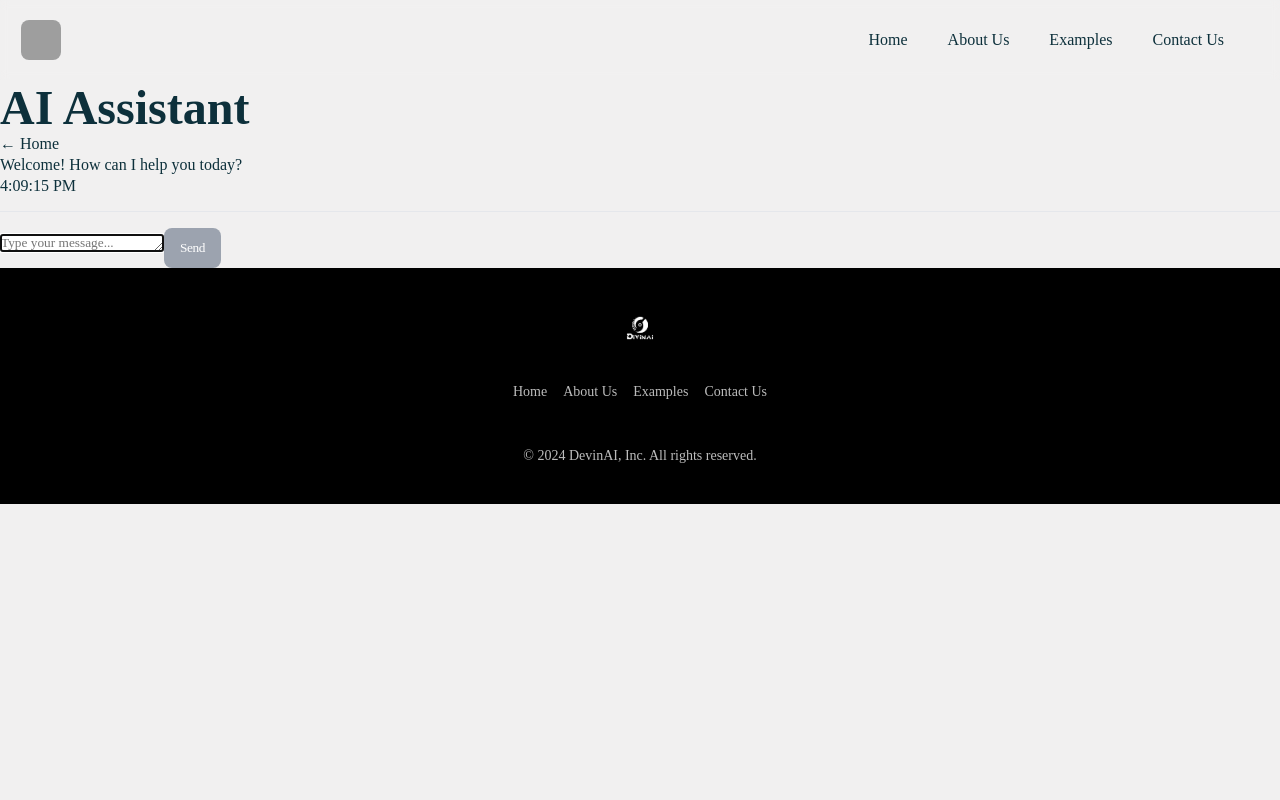
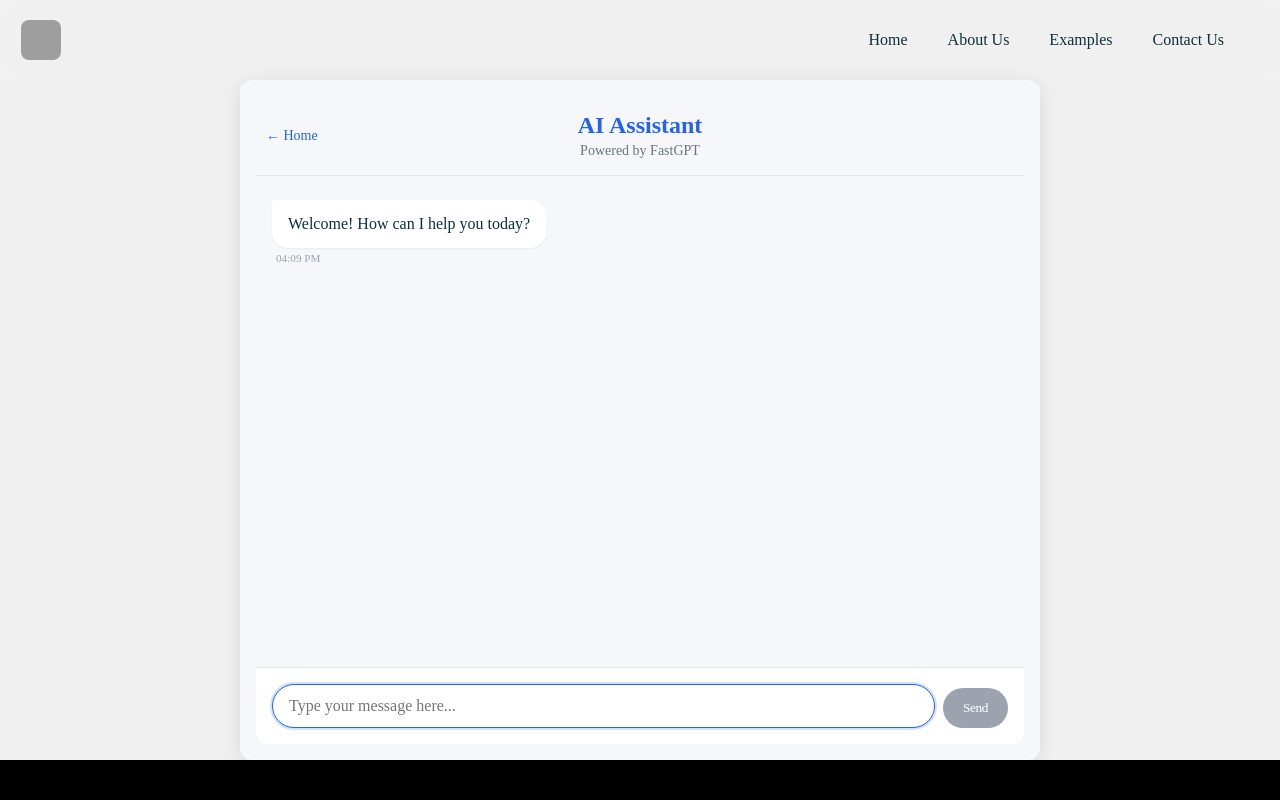
Before and after one commit to paopaopaul/includeProjectStarter, a Next.js app: page /fastgpt in a window 1280 px wide. Shown: the top 800 px of the page. Built offline with nearby package versions, Linux system fonts and the light colour scheme; grey boxes are pictures that could not be loaded.

Commit message:
Form done; getting response after form

```diff
--- a/app/(pages)/fastgpt/_components/Fastgpt.module.scss
+++ b/app/(pages)/fastgpt/_components/Fastgpt.module.scss
@@ -1,37 +1,44 @@
-/* FastgptChat.module.scss */
-@use 'app/(pages)/_globals/mixins';
-
 .chatContainer {
+  max-width: 800px;
+  margin: 0 auto;
+  padding: 1rem;
   display: flex;
   flex-direction: column;
-  max-width: 1000px;
   height: calc(100vh - 120px);
-  margin: 0 auto;
-  padding: 1rem;
-  background-color: #f9fafb;
-  border-radius: 0.5rem;
-  box-shadow: 0 4px 6px rgba(0, 0, 0, 0.1);
+  min-height: 500px;
+  background-color: #f5f7fb;
+  border-radius: 12px;
+  box-shadow: 0 4px 20px rgba(0, 0, 0, 0.1);
+  position: relative;
 }
 
 .chatHeader {
-  display: flex;
-  justify-content: space-between;
-  align-items: center;
-  padding-bottom: 1rem;
+  text-align: center;
+  padding: 1rem 0.5rem;
   border-bottom: 1px solid #e5e7eb;
   margin-bottom: 1rem;
+  position: relative;
 
   h1 {
     font-size: 1.5rem;
-    font-weight: 600;
-    color: #111827;
+    margin-bottom: 0.25rem;
+    color: #2563eb;
+  }
+
+  p {
+    font-size: 0.875rem;
+    color: #6b7280;
     margin: 0;
   }
 
   .homeLink {
-    color: #4f46e5;
+    position: absolute;
+    left: 10px;
+    top: 50%;
+    transform: translateY(-50%);
+    color: #2563eb;
+    font-size: 0.875rem;
     text-decoration: none;
-    font-weight: 500;
 
     &:hover {
       text-decoration: underline;
@@ -42,122 +49,305 @@
 .messagesContainer {
   flex: 1;
   overflow-y: auto;
-  padding-right: 0.5rem;
-  margin-bottom: 1rem;
+  padding: 0.5rem 1rem;
   display: flex;
   flex-direction: column;
   gap: 1rem;
+  margin-bottom: 0.5rem;
+  scroll-behavior: smooth;
+
+  &::-webkit-scrollbar {
+    width: 6px;
+  }
+
+  &::-webkit-scrollbar-track {
+    background: #f1f1f1;
+    border-radius: 10px;
+  }
+
+  &::-webkit-scrollbar-thumb {
+    background: #c5c7d0;
+    border-radius: 10px;
+  }
+
+  &::-webkit-scrollbar-thumb:hover {
+    background: #a3a4a8;
+  }
 }
 
 .messageWrapper {
   display: flex;
-  margin-bottom: 1rem;
+  flex-direction: column;
   max-width: 80%;
+  animation: fadeIn 0.3s ease-in-out;
 
-  &.userMessage {
-    margin-left: auto;
-    justify-content: flex-end;
+  &.userMessageWrapper {
+    align-self: flex-end;
   }
 
-  &.assistantMessage {
-    margin-right: auto;
-    justify-content: flex-start;
+  &.assistantMessageWrapper {
+    align-self: flex-start;
   }
 
-  &.systemMessage {
+  &.systemMessageWrapper {
     align-self: center;
     max-width: 90%;
+  }
+}
+
+@keyframes fadeIn {
+  from {
+    opacity: 0;
+    transform: translateY(10px);
+  }
+  to {
+    opacity: 1;
+    transform: translateY(0);
   }
 }
 
 .messageBubble {
   padding: 0.75rem 1rem;
   border-radius: 1rem;
+  word-break: break-word;
+  line-height: 1.5;
   position: relative;
+  box-shadow: 0 1px 2px rgba(0, 0, 0, 0.05);
 
-  .userMessage & {
-    background-color: #4f46e5;
+  p {
+    margin: 0.5rem 0;
+
+    &:first-child {
+      margin-top: 0;
+    }
+
+    &:last-child {
+      margin-bottom: 0;
+    }
+  }
+}
+
+.userMessage {
+  background-color: #2563eb;
   color: white;
   border-top-right-radius: 0.25rem;
 }
 
-  .assistantMessage & {
-    background-color: #e5e7eb;
+.assistantMessage {
+  background-color: white;
   color: #1f2937;
   border-top-left-radius: 0.25rem;
 }
 
-  .systemMessage & {
-    background-color: #fef3c7;
-    color: #92400e;
+.systemMessage {
+  background-color: #fee2e2;
+  color: #b91c1c;
   border-radius: 0.5rem;
-    text-align: center;
-    width: 100%;
+  font-size: 0.875rem;
+}
+
+.messageTime {
+  font-size: 0.7rem;
+  color: #9ca3af;
+  margin-top: 0.25rem;
+
+  .userMessageWrapper & {
+    margin-right: 0.25rem;
+    align-self: flex-end;
+  }
+
+  .assistantMessageWrapper & {
+    margin-left: 0.25rem;
+  }
+
+  .systemMessageWrapper & {
+    align-self: center;
   }
 }
 
-.messageAuthor {
-  font-size: 0.75rem;
-  font-weight: 600;
-  margin-bottom: 0.25rem;
+.codeBlock {
+  background-color: #f3f4f6;
+  padding: 0.75rem;
+  border-radius: 0.25rem;
+  font-family: monospace;
+  font-size: 0.875rem;
+  overflow-x: auto;
+  margin: 0.5rem 0;
+  white-space: pre-wrap;
 
   .userMessage & {
-    color: rgba(255, 255, 255, 0.8);
-  }
-
-  .assistantMessage & {
-    color: #6b7280;
+    background-color: rgba(255, 255, 255, 0.1);
+    color: white;
   }
 }
 
-.messageContent {
-  font-size: 0.875rem;
-  line-height: 1.5;
-
-  p {
-    margin: 0.25rem 0;
+.inputForm {
+  display: flex;
+  gap: 0.5rem;
+  padding: 1rem;
+  background-color: white;
+  border-top: 1px solid #e5e7eb;
+  border-radius: 0 0 12px 12px;
 }
 
-  p:first-child {
-    margin-top: 0;
+.messageInput {
+  flex: 1;
+  padding: 0.75rem 1rem;
+  border: 1px solid #d1d5db;
+  border-radius: 9999px;
+  outline: none;
+  font-size: 1rem;
+  transition: border-color 0.15s, box-shadow 0.15s;
+  resize: none;
+  max-height: 150px;
+  overflow-y: auto;
+
+  &:focus {
+    border-color: #2563eb;
+    box-shadow: 0 0 0 2px rgba(37, 99, 235, 0.2);
   }
 
-  p:last-child {
-    margin-bottom: 0;
+  &:disabled {
+    background-color: #f3f4f6;
+    cursor: not-allowed;
   }
 }
 
-.messageTimestamp {
-  font-size: 0.7rem;
-  margin-top: 0.25rem;
-  text-align: right;
+.sendButton {
+  background-color: #2563eb;
+  color: white;
+  border: none;
+  border-radius: 9999px;
+  padding: 0.75rem 1.25rem;
+  font-weight: 500;
+  cursor: pointer;
+  transition: background-color 0.15s;
+  align-self: flex-end;
 
-  .userMessage & {
-    color: rgba(255, 255, 255, 0.7);
+  &:hover:not(:disabled) {
+    background-color: #1d4ed8;
   }
 
-  .assistantMessage & {
-    color: #9ca3af;
-  }
-
-  .systemMessage & {
-    color: #92400e;
+  &:disabled {
+    background-color: #9ca3af;
+    cursor: not-allowed;
   }
 }
 
-.interactiveForm {
-  background-color: #f3f4f6;
+.typingIndicator {
+  display: flex;
+  align-items: center;
+  justify-content: center;
+  min-width: 60px;
+  padding: 0.5rem 1rem;
+
+  span {
+    height: 8px;
+    width: 8px;
+    background-color: #9ca3af;
+    border-radius: 50%;
+    display: inline-block;
+    margin: 0 2px;
+    animation: typing 1.4s infinite both;
+
+    &:nth-child(2) {
+      animation-delay: 0.2s;
+    }
+
+    &:nth-child(3) {
+      animation-delay: 0.4s;
+    }
+  }
+}
+
+@keyframes typing {
+  0% {
+    opacity: 0.4;
+    transform: translateY(0);
+  }
+  50% {
+    opacity: 1;
+    transform: translateY(-4px);
+  }
+  100% {
+    opacity: 0.4;
+    transform: translateY(0);
+  }
+}
+
+.debugInfo {
+  background-color: #f0f9ff;
+  color: #0369a1;
+  padding: 0.5rem 1rem;
   border-radius: 0.5rem;
-  padding: 0.75rem;
-  margin-top: 0.5rem;
-  border: 1px solid #d1d5db;
+  margin-bottom: 1rem;
+  font-size: 0.75rem;
+  display: flex;
+  justify-content: space-between;
+  align-items: center;
+}
+
+.errorMessage {
+  align-self: center;
+  width: 100%;
+  padding: 0.75rem 1rem;
+  background-color: #fee2e2;
+  color: #b91c1c;
+  border-radius: 0.5rem;
+  margin: 0.5rem 0;
+  text-align: center;
+  font-size: 0.875rem;
+  display: flex;
+  justify-content: space-between;
+  align-items: center;
+}
+
+.clearButton {
+  background: none;
+  border: none;
+  color: currentColor;
+  font-size: 1.25rem;
+  cursor: pointer;
+  padding: 0 0.25rem;
+  line-height: 1;
+
+  &:hover {
+    opacity: 0.7;
+  }
+}
+
+/* Form styles */
+.formContainer {
+  background-color: white;
+  border-radius: 0.5rem;
+  border: 1px solid #e5e7eb;
+  padding: 1.5rem;
+  margin-bottom: 1rem;
+  animation: slideUp 0.3s ease-out;
+}
+
+@keyframes slideUp {
+  from {
+    opacity: 0;
+    transform: translateY(20px);
+  }
+  to {
+    opacity: 1;
+    transform: translateY(0);
+  }
+}
+
+.formTitle {
+  font-size: 1.1rem;
+  font-weight: 500;
+  margin-bottom: 1rem;
+  color: #1f2937;
 }
 
 .form {
   display: flex;
   flex-direction: column;
-  gap: 0.75rem;
-  margin-top: 0.75rem;
+  gap: 1rem;
 }
 
 .formField {
@@ -167,14 +357,9 @@
 }
 
 .formLabel {
+  font-weight: 500;
   font-size: 0.875rem;
-  font-weight: 500;
   color: #374151;
-}
-
-.required {
-  color: #ef4444;
-  margin-left: 0.25rem;
 }
 
 .fieldDescription {
@@ -183,33 +368,45 @@
   margin: 0;
 }
 
+.required {
+  color: #ef4444;
+  margin-left: 0.25rem;
+}
+
 .formInput {
-  padding: 0.5rem 0.75rem;
+  padding: 0.625rem 0.75rem;
+  border: 1px solid #d1d5db;
   border-radius: 0.375rem;
-  border: 1px solid #d1d5db;
   font-size: 0.875rem;
-  width: 100%;
+  transition: border-color 0.15s, box-shadow 0.15s;
 
   &:focus {
+    border-color: #2563eb;
+    box-shadow: 0 0 0 2px rgba(37, 99, 235, 0.2);
     outline: none;
-    border-color: #4f46e5;
-    box-shadow: 0 0 0 2px rgba(79, 70, 229, 0.2);
   }
 }
 
-.formSubmit {
-  background-color: #4f46e5;
+.formButtons {
+  display: flex;
+  gap: 0.75rem;
+  margin-top: 1rem;
+  justify-content: flex-end;
+}
+
+.submitButton {
+  background-color: #2563eb;
   color: white;
-  padding: 0.5rem 1rem;
+  border: none;
   border-radius: 0.375rem;
+  padding: 0.625rem 1rem;
   font-weight: 500;
-  border: none;
   cursor: pointer;
-  align-self: flex-end;
-  margin-top: 0.5rem;
+  transition: background-color 0.15s;
+  font-size: 0.875rem;
 
   &:hover:not(:disabled) {
-    background-color: #4338ca;
+    background-color: #1d4ed8;
   }
 
   &:disabled {
@@ -218,148 +415,23 @@
   }
 }
 
-.selectOptions {
-  display: flex;
-  flex-wrap: wrap;
-  gap: 0.5rem;
-  margin-top: 0.75rem;
-}
-
-.selectOption {
-  background-color: white;
-  color: #4f46e5;
-  border: 1px solid #4f46e5;
-  padding: 0.5rem 1rem;
+.cancelButton {
+  background-color: #f3f4f6;
+  color: #4b5563;
+  border: 1px solid #d1d5db;
   border-radius: 0.375rem;
+  padding: 0.625rem 1rem;
   font-weight: 500;
   cursor: pointer;
-  transition: all 0.2s;
+  transition: background-color 0.15s;
+  font-size: 0.875rem;
 
   &:hover:not(:disabled) {
-    background-color: #eef2ff;
+    background-color: #e5e7eb;
   }
 
   &:disabled {
-    opacity: 0.5;
+    opacity: 0.7;
     cursor: not-allowed;
   }
 }
-
-.inputForm {
-  border-top: 1px solid #e5e7eb;
-  padding-top: 1rem;
-}
-
-.inputWrapper {
-  display: flex;
-  gap: 0.5rem;
-}
-
-.messageInput {
-  flex: 1;
-  padding: 0.75rem 1rem;
-  border-radius: 0.5rem;
-  border: 1px solid #d1d5db;
-  font-size: 0.875rem;
-  resize: none;
-  min-height: 2.5rem;
-  max-height: 150px;
-
-  &:focus {
-    outline: none;
-    border-color: #4f46e5;
-    box-shadow: 0 0 0 2px rgba(79, 70, 229, 0.2);
-  }
-
-  &:disabled {
-    background-color: #f3f4f6;
-    cursor: not-allowed;
-  }
-}
-
-.sendButton {
-  background-color: #4f46e5;
-  color: white;
-  padding: 0 1rem;
-  border-radius: 0.5rem;
-  font-weight: 500;
-  border: none;
-  cursor: pointer;
-  align-self: flex-end;
-  height: 2.5rem;
-
-  &:hover:not(:disabled) {
-    background-color: #4338ca;
-  }
-
-  &:disabled {
-    background-color: #9ca3af;
-    cursor: not-allowed;
-  }
-}
-
-.inputHint {
-  font-size: 0.75rem;
-  color: #9ca3af;
-  margin: 0.25rem 0 0 0;
-  text-align: right;
-}
-
-.errorContainer {
-  background-color: #fee2e2;
-  color: #b91c1c;
-  padding: 0.75rem 1rem;
-  border-radius: 0.5rem;
-  margin-bottom: 1rem;
-  display: flex;
-  justify-content: space-between;
-  align-items: center;
-
-  p {
-    margin: 0;
-    font-size: 0.875rem;
-  }
-}
-
-.dismissButton {
-  background-color: transparent;
-  color: #b91c1c;
-  border: 1px solid #b91c1c;
-  padding: 0.25rem 0.5rem;
-  border-radius: 0.25rem;
-  font-size: 0.75rem;
-  cursor: pointer;
-
-  &:hover {
-    background-color: rgba(185, 28, 28, 0.1);
-  }
-}
-
-/* Responsive design */
-@include mixins.tablet {
-  .chatContainer {
-    height: calc(100vh - 80px);
-    margin: 0 1rem;
-  }
-
-  .messageWrapper {
-    max-width: 85%;
-  }
-}
-
-@include mixins.phone {
-  .chatContainer {
-    height: calc(100vh - 60px);
-    margin: 0;
-    border-radius: 0;
-    padding: 0.75rem;
-  }
-
-  .messageWrapper {
-    max-width: 90%;
-  }
-
-  .sendButton {
-    padding: 0 0.75rem;
-  }
-}
--- a/app/(pages)/fastgpt/_components/Fastgpt.tsx
+++ b/app/(pages)/fastgpt/_components/Fastgpt.tsx
@@ -49,7 +49,7 @@ export default function FastGptChat() {
   // 基本状态
   const [messages, setMessages] = useState<Message[]>([
     {
-      role: 'system',
+      role: 'assistant',
       content: 'Welcome! How can I help you today?',
       timestamp: Date.now(),
     },
@@ -69,15 +69,12 @@ export default function FastGptChat() {
   const [debugInfo, setDebugInfo] = useState<string | null>(null);
 
   // 引用
-  const messagesContainerRef = useRef<HTMLDivElement>(null);
+  const messagesEndRef = useRef<HTMLDivElement>(null);
   const inputRef = useRef<HTMLTextAreaElement>(null);
 
   // 自动滚动
   useEffect(() => {
-    if (messagesContainerRef.current) {
-      const container = messagesContainerRef.current;
-      container.scrollTop = container.scrollHeight;
-    }
+    messagesEndRef.current?.scrollIntoView({ behavior: 'smooth' });
   }, [messages]);
 
   // 初始化焦点
@@ -85,7 +82,7 @@ export default function FastGptChat() {
     if (!showForm) {
       inputRef.current?.focus();
     }
-  }, [showForm]);
+  }, [showForm, isLoading]);
 
   // 处理输入变化
   const handleInputChange = (e: React.ChangeEvent<HTMLTextAreaElement>) => {
@@ -94,7 +91,7 @@ export default function FastGptChat() {
     // 自动调整高度
     const textarea = e.target;
     textarea.style.height = 'auto';
-    textarea.style.height = `${textarea.scrollHeight}px`;
+    textarea.style.height = `${Math.min(textarea.scrollHeight, 150)}px`;
   };
 
   // 处理表单字段变化
@@ -398,42 +395,20 @@ export default function FastGptChat() {
     }
   };
 
-  // 渲染消息
-  const renderMessage = (message: Message, index: number) => {
-    const isUser = message.role === 'user';
-    const isSystem = message.role === 'system';
-
-    return (
-      <div
-        key={index}
-        className={`${styles.message} ${
-          isUser ? styles.user : isSystem ? styles.system : styles.assistant
-        }`}
-      >
-        <div className={styles.messageContent}>
-          {typeof message.content === 'string' ? (
-            message.content
-              .split('\n')
-              .map((line, i) => <p key={i}>{line || ' '}</p>)
-          ) : (
-            <pre className={styles.codeBlock}>
-              {JSON.stringify(filterMemoryEdges(message.content), null, 2)}
-            </pre>
-          )}
-        </div>
-        {message.timestamp && (
-          <div className={styles.timestamp}>
-            {new Date(message.timestamp).toLocaleTimeString()}
-          </div>
-        )}
-      </div>
-    );
+  // 格式化时间戳为可读时间
+  const formatTimestamp = (timestamp?: number) => {
+    if (!timestamp) return '';
+    return new Date(timestamp).toLocaleTimeString([], {
+      hour: '2-digit',
+      minute: '2-digit',
+    });
   };
 
   return (
-    <div className={styles.container}>
-      <div className={styles.header}>
+    <div className={styles.chatContainer}>
+      <div className={styles.chatHeader}>
         <h1>AI Assistant</h1>
+        <p>Powered by FastGPT</p>
         <Link href="/" className={styles.homeLink}>
           ← Home
         </Link>
@@ -441,31 +416,93 @@ export default function FastGptChat() {
 
       {debugInfo && (
         <div className={styles.debugInfo}>
-          <p>Debug: {debugInfo}</p>
-          <button onClick={() => setDebugInfo(null)}>Clear</button>
+          <span>{debugInfo}</span>
+          <button
+            onClick={() => setDebugInfo(null)}
+            className={styles.clearButton}
+          >
+            ×
+          </button>
         </div>
       )}
 
-      <div className={styles.messagesContainer} ref={messagesContainerRef}>
-        {messages.map(renderMessage)}
+      <div className={styles.messagesContainer}>
+        {messages.map((message, index) => {
+          const isUser = message.role === 'user';
+          const isSystem = message.role === 'system';
+          return (
+            <div
+              key={index}
+              className={`${styles.messageWrapper} ${
+                isUser
+                  ? styles.userMessageWrapper
+                  : isSystem
+                  ? styles.systemMessageWrapper
+                  : styles.assistantMessageWrapper
+              }`}
+            >
+              <div
+                className={`${styles.messageBubble} ${
+                  isUser
+                    ? styles.userMessage
+                    : isSystem
+                    ? styles.systemMessage
+                    : styles.assistantMessage
+                }`}
+              >
+                {typeof message.content === 'string' ? (
+                  message.content
+                    .split('\n')
+                    .map((line, i) => <p key={i}>{line || ' '}</p>)
+                ) : (
+                  <pre className={styles.codeBlock}>
+                    {JSON.stringify(
+                      filterMemoryEdges(message.content),
+                      null,
+                      2
+                    )}
+                  </pre>
+                )}
+              </div>
+              {message.timestamp && (
+                <div className={styles.messageTime}>
+                  {formatTimestamp(message.timestamp)}
+                </div>
+              )}
+            </div>
+          );
+        })}
+
+        {isLoading && (
+          <div
+            className={`${styles.messageWrapper} ${styles.assistantMessageWrapper}`}
+          >
+            <div
+              className={`${styles.messageBubble} ${styles.assistantMessage} ${styles.typingIndicator}`}
+            >
+              <span></span>
+              <span></span>
+              <span></span>
+            </div>
+          </div>
+        )}
+
+        <div ref={messagesEndRef} />
       </div>
 
       {error && (
-        <div className={styles.errorContainer}>
+        <div className={styles.errorMessage}>
           <p>{error}</p>
-          <button
-            onClick={() => setError(null)}
-            className={styles.dismissButton}
-          >
-            Dismiss
+          <button onClick={() => setError(null)} className={styles.clearButton}>
+            ×
           </button>
         </div>
       )}
 
       {showForm ? (
         <div className={styles.formContainer}>
-          <h3>{formDescription}</h3>
-          <form onSubmit={handleSendMessage}>
+          <h3 className={styles.formTitle}>{formDescription}</h3>
+          <form onSubmit={handleSendMessage} className={styles.form}>
             {formFields.map((field) => (
               <div key={field.key} className={styles.formField}>
                 <label className={styles.formLabel}>
@@ -475,7 +512,6 @@ export default function FastGptChat() {
                 {field.description && (
                   <p className={styles.fieldDescription}>{field.description}</p>
                 )}
-
                 <input
                   type={field.type === 'numberInput' ? 'number' : 'text'}
                   value={formValues[field.key] || ''}
@@ -484,7 +520,7 @@ export default function FastGptChat() {
                   }
                   required={field.required}
                   placeholder={`Enter ${field.label.toLowerCase()}`}
-                  className={styles.input}
+                  className={styles.formInput}
                 />
               </div>
             ))}
@@ -515,8 +551,8 @@ export default function FastGptChat() {
             value={input}
             onChange={handleInputChange}
             onKeyDown={handleKeyDown}
-            placeholder="Type your message..."
-            className={styles.input}
+            placeholder="Type your message here..."
+            className={styles.messageInput}
             disabled={isLoading}
             rows={1}
           />
@@ -525,7 +561,7 @@ export default function FastGptChat() {
             className={styles.sendButton}
             disabled={isLoading || !input.trim()}
           >
-            {isLoading ? 'Sending...' : 'Send'}
+            {isLoading ? '...' : 'Send'}
           </button>
         </form>
       )}
--- a/app/(pages)/fastgpt/page.tsx
+++ b/app/(pages)/fastgpt/page.tsx
@@ -1,9 +1,10 @@
-import FastGptChatInterface from './_components/Fastgpt';
+// app/(pages)/fastgpt/page.tsx
+import FastGptChat from './_components/Fastgpt';
 
-export default function Fastgpt() {
+export default function FastGptPage() {
   return (
     <main>
-      <FastGptChatInterface />
+      <FastGptChat />
     </main>
   );
 }
```
Lines whose indentation alone changed are shown as unchanged.
